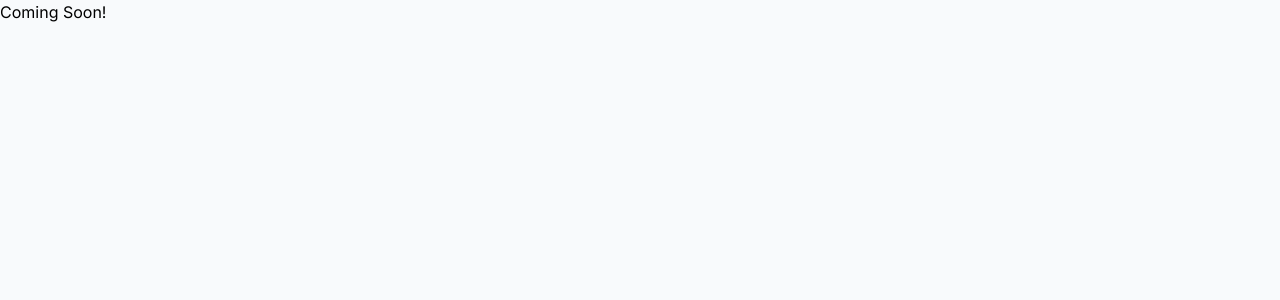
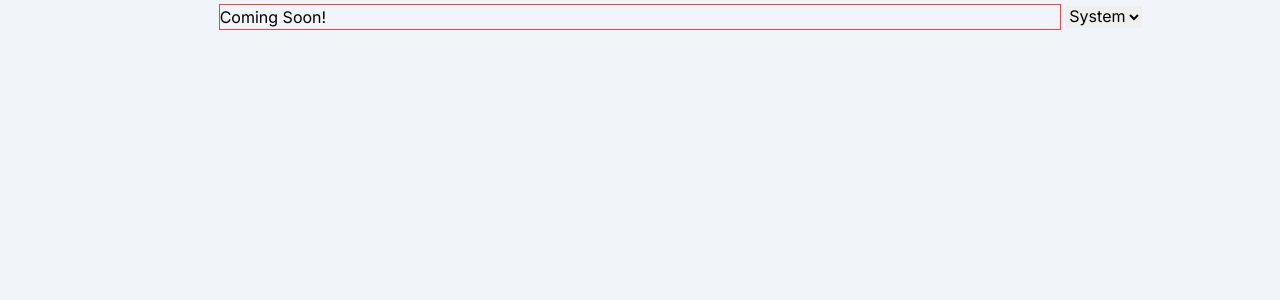
Before and after one commit to useradiw/sipilcorner, a Next.js app: page / in a window 1280 px wide. Shown: the top 300 px of the page. Built offline with nearby package versions, Linux system fonts and the light colour scheme.

Commit message:
adding themeswitch

```diff
--- a/src/app/layout.tsx
+++ b/src/app/layout.tsx
@@ -2,6 +2,7 @@ import type { Metadata } from "next";
 import { Providers } from "@/components/providers";
 import { Inter } from "next/font/google";
 import "./globals.css";
+import ThemeSwitch from "@/components/themeswitch";
 
 const inter = Inter({ subsets: ['latin'] });
 
@@ -17,9 +18,17 @@ export default function RootLayout({
 }) {
   return (
     <html lang="en" suppressHydrationWarning>
-      <body className={`${inter.className} bg-slate-50 dark:bg-slate-950`}>
+      <body className={`${inter.className} bg-slate-100 dark:bg-slate-950 p-1`}>
         <Providers>
-          {children}
+          <div className="flex flex-row gap-1">
+            <section className="basis-1/6"></section>
+            <section className="basis-4/6 border border-red-500">
+              {children}
+            </section>
+            <section className="basis-1/6">
+              <ThemeSwitch />
+            </section>
+          </div>
         </Providers>
       </body>
     </html>
--- a/tailwind.config.ts
+++ b/tailwind.config.ts
@@ -1,11 +1,9 @@
 import type { Config } from "tailwindcss";
 
 const config: Config = {
-  content: [
-    "./src/pages/**/*.{js,ts,jsx,tsx,mdx}",
-    "./src/components/**/*.{js,ts,jsx,tsx,mdx}",
-    "./src/app/**/*.{js,ts,jsx,tsx,mdx}",
-  ],
+  darkMode: "class",
+  content: ["./src/**/**/*.{js,ts,jsx,tsx,mdx}"],
+  theme: {},
   plugins: [],
 };
 export default config;
```
Also changed, not shown: src/components/themeswitch.tsx (+6 -4 lines).
